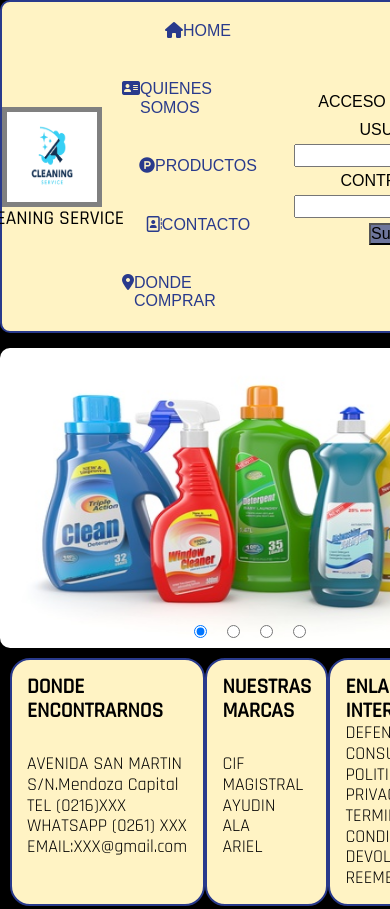
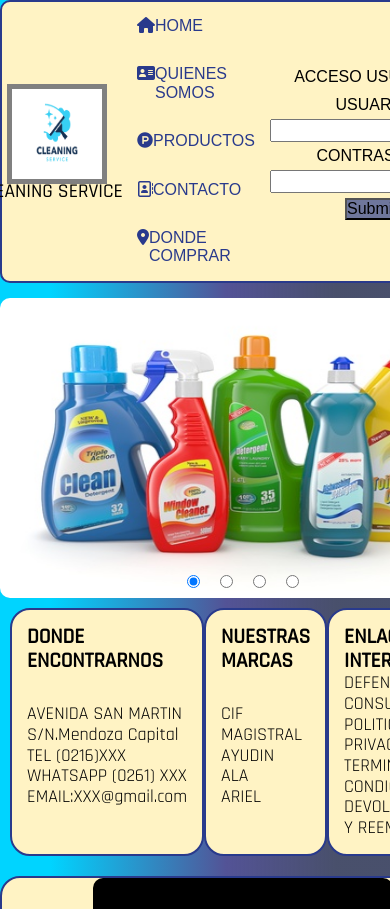
Before and after one commit to jpablogattolin/mayoristadelimpieza, a plain HTML site: page index.html in a window 390 px wide. Shown: the top 909 px of the page. Drawn offline with Linux system fonts and the light colour scheme.

Commit message:
final mq

```diff
--- a/CSS/styles.css
+++ b/CSS/styles.css
@@ -399,20 +399,11 @@
 
 /*** MEDIA QUERIES***/
 
+/**HOME**/
 
-/*@media screen and (max-width: 992px) {
 
-    body{
-        background:#000000;
-    }
 
-}
-*/
-
-@media screen and (max-width: 480px) {
-    body {
-        background: #000000;
-    }
+@media only screen and (max-width: 480px) {
 
     .gridcontainer {
 
@@ -436,37 +427,51 @@
     }
 
     .logo {
-        justify-content: flex-end;
-        align-items: flex-end;
+        display: flex;
+        flex-direction: column;
+        flex-wrap: wrap;
+
 
 
     }
 
     .logo__img {
         justify-content: center;
+        margin-left: 5px;
     }
 
     .logo__p {
-        align-items: right;
+        display: flex;
+        flex-direction: column;
+        justify-content: center;
         font-size: small;
+
     }
 
     .nav__menu {
         flex-direction: column;
         flex-wrap: wrap;
+        align-items: baseline;
+        margin-left: 15px;
+
     }
+
+    .menu__li{
+        margin:5px;
+    }
+
 
     .login {
         display: flex;
         flex-direction: column;
         flex-wrap: wrap;
+        margin-right: 10px;
     }
-
-
 
     .slider {
         margin: 0;
         margin-top: 10px;
+        width:auto;
     }
 
     .content {
@@ -479,8 +484,4 @@
         flex-wrap: wrap;
     }
 
-
-
-
-
 }
```
